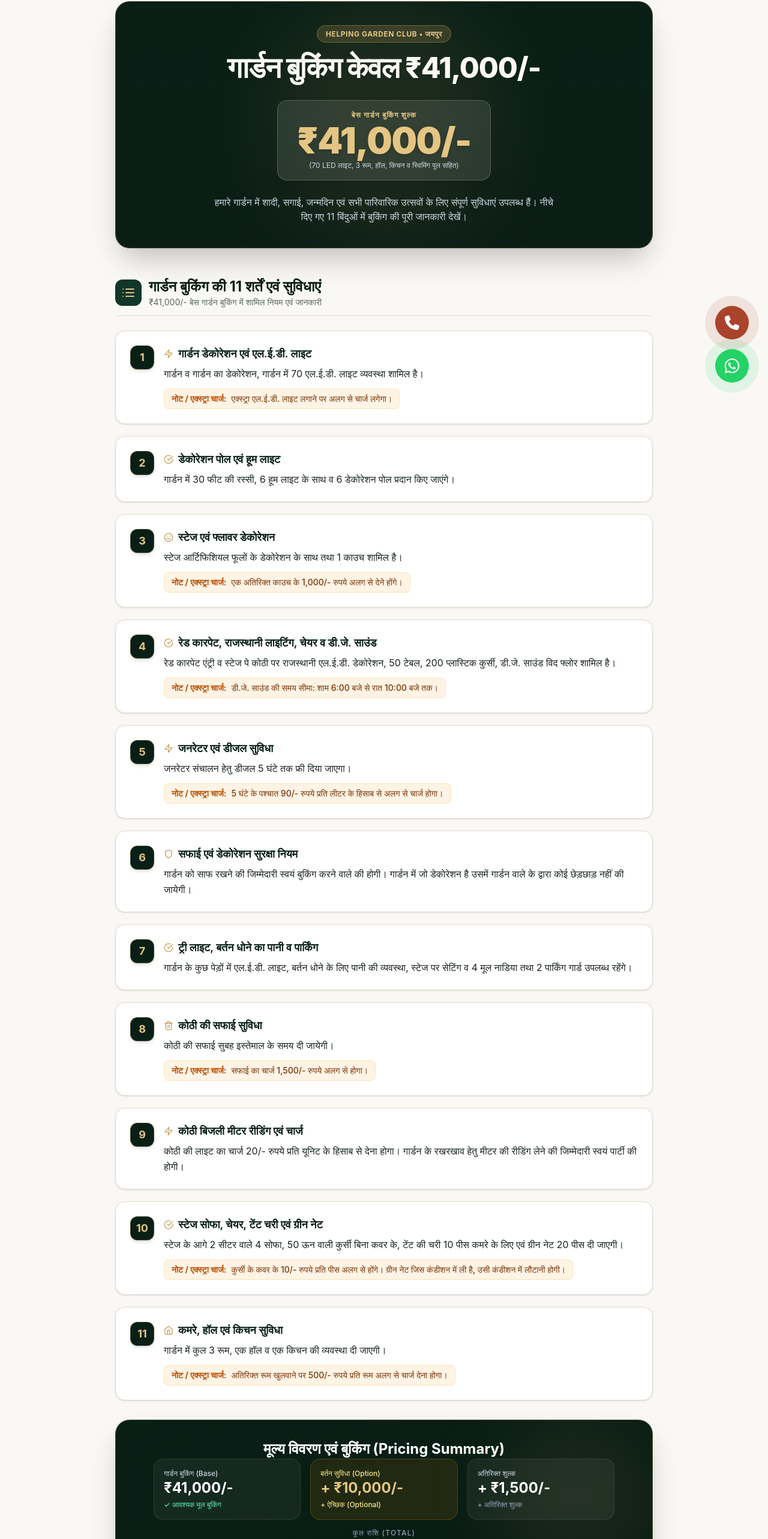
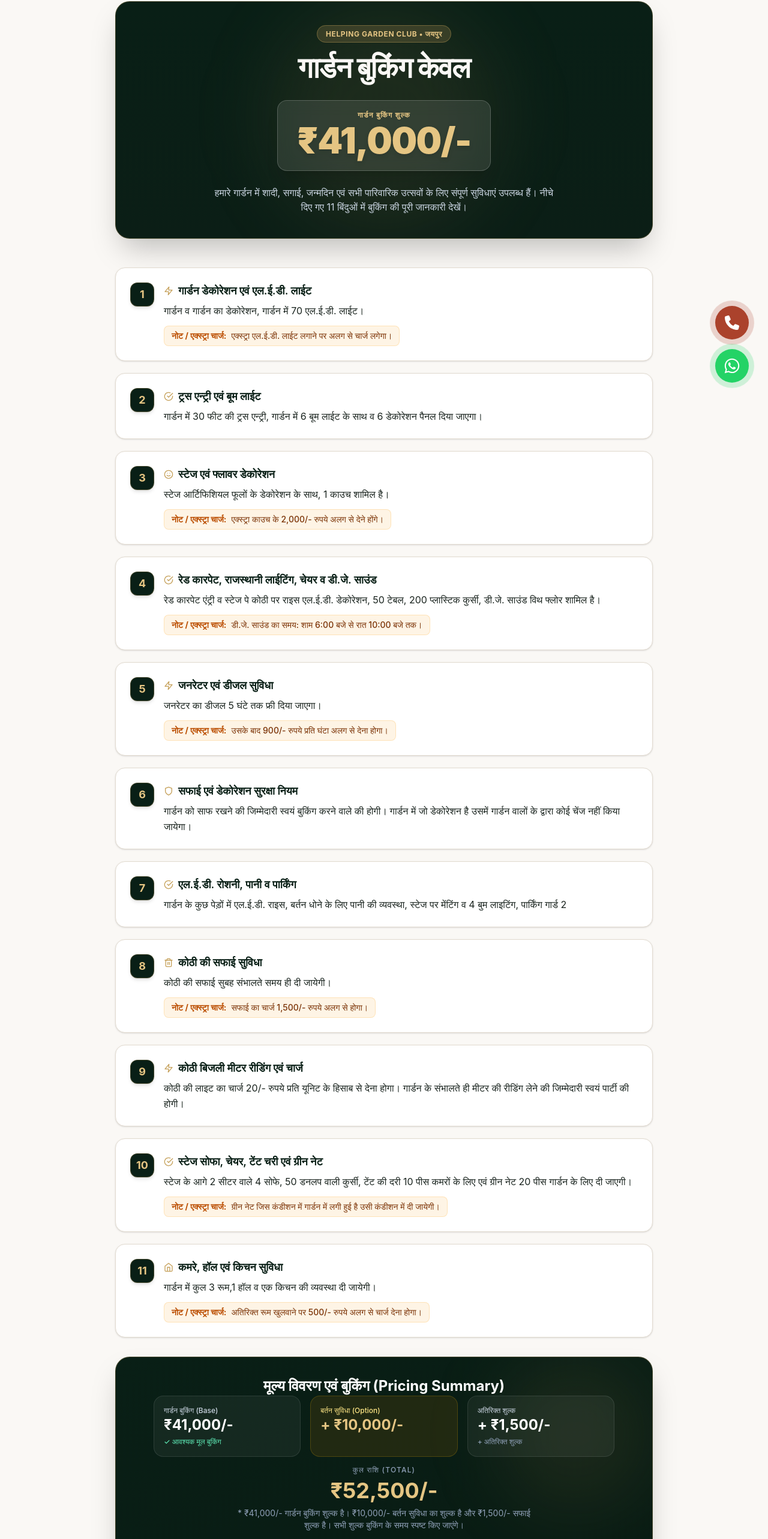
Before and after one commit to Himanshi8790-Sharma/Garden-Booking-Website, a Next.js app: page /booking-details in a window 1280 px wide. Shown: the part 130-2696 px from the top of the page at 60% size. Built offline with nearby package versions, Linux system fonts and the light colour scheme.

Commit message:
bugs fix

```diff
--- a/src/app/booking-details/page.tsx
+++ b/src/app/booking-details/page.tsx
@@ -1,8 +1,7 @@
 import { Metadata } from "next";
 import Link from "next/link";
-import { FiArrowLeft, FiPhone, FiCheckCircle } from "react-icons/fi";
+import { FiArrowLeft, FiPhone } from "react-icons/fi";
 import BookingTermsList from "../../components/booking/BookingTermsList";
-import AdditionalOptionCard from "../../components/booking/AdditionalOptionCard";
 
 export const metadata: Metadata = {
   title: "गार्डन बुकिंग केवल ₹41,000/- | Helping Garden Club",
@@ -37,20 +36,18 @@
 
             {/* Main Heading */}
             <h1 className="text-3xl sm:text-4xl md:text-5xl font-serif font-extrabold text-[var(--background)] mt-4 tracking-tight leading-tight">
-              गार्डन बुकिंग केवल ₹41,000/-
+              गार्डन बुकिंग केवल
             </h1>
 
             {/* Prominent Price Badge */}
             <div className="my-6 inline-flex flex-col items-center justify-center px-8 py-4 rounded-2xl bg-white/10 border border-white/20 backdrop-blur-md shadow-xl">
               <span className="text-xs uppercase tracking-widest text-[var(--accent-light)] font-semibold">
-                बेस गार्डन बुकिंग शुल्क
+                 गार्डन बुकिंग शुल्क
               </span>
               <div className="text-4xl sm:text-5xl md:text-6xl font-serif font-black text-[var(--accent-light)] drop-shadow-md tracking-tight my-1">
                 ₹41,000/-
               </div>
-              <span className="text-xs text-slate-300">
-                (70 LED लाइट, 3 रूम, हॉल, किचन व स्विमिंग पूल सहित)
-              </span>
+
             </div>
 
             <p className="text-sm sm:text-base text-slate-300 font-sans max-w-xl mx-auto">
@@ -62,43 +59,6 @@
         {/* 11 Numbered Booking Conditions Section */}
         <BookingTermsList />
 
-        {/* ₹10,000 Additional Option Section */}
-        {/* <AdditionalOptionCard /> */}
-
-        {/* Summary Price Comparison Box */}
-        {/* <div className="my-8 p-6 sm:p-8 rounded-3xl bg-card-custom border border-[var(--border)] shadow-xl text-center space-y-4">
-          <h3 className="text-xl sm:text-2xl font-serif font-bold text-[var(--primary-dark)]">
-            मूल्य विवरण एवं बुकिंग (Pricing Summary)
-          </h3>
-
-          <div className="max-w-md mx-auto grid grid-cols-1 sm:grid-cols-2 gap-4 text-left">
-            <div className="p-4 rounded-2xl bg-surface-secondary border border-[var(--border)]">
-              <span className="text-xs text-muted-custom font-medium block">गार्डन बुकिंग (Base)</span>
-              <span className="text-2xl font-serif font-bold text-[var(--primary-dark)]">₹41,000/-</span>
-              <span className="text-xs text-emerald-700 font-medium block mt-1">✓ आवश्यक मूल बुकिंग</span>
-            </div>
-
-            <div className="p-4 rounded-2xl bg-amber-500/10 border border-amber-500/20">
-              <span className="text-xs text-amber-900 font-medium block">बर्तन सुविधा (Option)</span>
-              <span className="text-2xl font-serif font-bold text-amber-900">+ ₹10,000/-</span>
-              <span className="text-xs text-amber-800 font-medium block mt-1">+ ऐच्छिक (Optional)</span>
-            </div>
-          </div>
-
-          <p className="text-xs sm:text-sm text-muted-custom max-w-lg mx-auto pt-2">
-            * ₹10,000/- एक अतिरिक्त विकल्प है, जो ₹41,000/- में शामिल नहीं है। अपनी इच्छानुसार बुकिंग के समय इसका चयन कर सकते हैं।
-          </p>
-
-          <div className="pt-4 flex flex-col sm:flex-row items-center justify-center gap-4">
-            <a
-              href="tel:+9193527 29250"
-              className="inline-flex items-center justify-center gap-3 w-full sm:w-auto px-8 py-4 rounded-full bg-[var(--primary)] hover:bg-[var(--primary-dark)] text-white font-bold text-base shadow-lg hover:shadow-xl transition-all duration-200"
-            >
-              <FiPhone className="w-5 h-5 text-[var(--accent)]" />
-              <span>बुकिंग के लिए कॉल करें (+91 93527 29250)</span>
-            </a>
-          </div>
-        </div> */}
         {/* Summary Price Comparison Box */}
         <div className="my-8 p-6 sm:p-8 rounded-3xl bg-gradient-to-br from-[var(--primary-dark)] to-[#091B13] border border-[var(--accent)]/30 shadow-2xl text-center space-y-4 text-white relative overflow-hidden">
 
@@ -138,9 +98,7 @@
                   + ₹10,000/-
                 </span>
 
-                <span className="text-xs text-amber-200 font-medium block mt-1">
-                  + ऐच्छिक (Optional)
-                </span>
+
               </div>
 
               {/* Additional Charges */}
@@ -173,7 +131,7 @@
 
             <p className="text-xs sm:text-sm text-slate-400 max-w-lg mx-auto pt-2">
               * ₹41,000/- गार्डन बुकिंग शुल्क है। ₹10,000/- बर्तन सुविधा का
-              वैकल्पिक शुल्क है और ₹1,500/- अतिरिक्त शुल्क है। सभी शुल्क
+               शुल्क है और ₹1,500/- सफाई शुल्क है। सभी शुल्क
               बुकिंग के समय स्पष्ट किए जाएंगे।
             </p>
 
--- a/src/app/page.tsx
+++ b/src/app/page.tsx
@@ -40,8 +40,9 @@
             <HeroSection />
             <OccasionBannerSlider />
             <GardenPhotos />
+
+            <GardenBookingCard />
             <GardenAvailability />
-            <GardenBookingCard />
 
             {/* Old sections disabled per client requirement
             <AboutSection />
--- a/src/components/booking/BookingTermsList.tsx
+++ b/src/components/booking/BookingTermsList.tsx
@@ -24,82 +24,81 @@
 const bookingConditions: BookingCondition[] = [
   {
     id: 1,
-    title: "गार्डन डेकोरेशन एवं एल.ई.डी. लाइट",
-    detail: "गार्डन व गार्डन का डेकोरेशन, गार्डन में 70 एल.ई.डी. लाइट व्यवस्था शामिल है।",
-    extraCharge: "एक्स्ट्रा एल.ई.डी. लाइट लगाने पर अलग से चार्ज लगेगा।",
+    title: "गार्डन डेकोरेशन एवं एल.ई.डी. लाईट",
+    detail: "गार्डन व गार्डन का डेकोरेशन, गार्डन में 70 एल.ई.डी. लाईट।",
+    extraCharge: "एक्स्ट्रा एल.ई.डी. लाईट लगाने पर अलग से चार्ज लगेगा।",
     icon: FiZap,
   },
   {
     id: 2,
-    title: "डेकोरेशन पोल एवं हूम लाइट",
-    detail: "गार्डन में 30 फीट की रस्सी, 6 हूम लाइट के साथ व 6 डेकोरेशन पोल प्रदान किए जाएंगे।",
+    title: "ट्रस एन्ट्री एवं बूम लाईट",
+    detail: "गार्डन में 30 फीट की ट्रस एन्ट्री, गार्डन में 6 बूम लाईट के साथ व 6 डेकोरेशन पैनल दिया जाएगा।",
     icon: FiCheckCircle,
   },
   {
     id: 3,
     title: "स्टेज एवं फ्लावर डेकोरेशन",
-    detail: "स्टेज आर्टिफिशियल फूलों के डेकोरेशन के साथ तथा 1 काउच शामिल है।",
-    extraCharge: "एक अतिरिक्त काउच के 1,000/- रुपये अलग से देने होंगे।",
+    detail: "स्टेज आर्टिफिशियल फूलों के डेकोरेशन के साथ, 1 काउच शामिल है।",
+    extraCharge: "एक्स्ट्रा काउच के 2,000/- रुपये अलग से देने होंगे।",
     icon: FiSmile,
   },
   {
     id: 4,
-    title: "रेड कारपेट, राजस्थानी लाइटिंग, चेयर व डी.जे. साउंड",
+    title: "रेड कारपेट, राजस्थानी लाईटिंग, चेयर व डी.जे. साउंड",
     detail:
-      "रेड कारपेट एंट्री व स्टेज पे कोठी पर राजस्थानी एल.ई.डी. डेकोरेशन, 50 टेबल, 200 प्लास्टिक कुर्सी, डी.जे. साउंड विद फ्लोर शामिल है।",
-    extraCharge: "डी.जे. साउंड की समय सीमा: शाम 6:00 बजे से रात 10:00 बजे तक।",
+      "रेड कारपेट एंट्री व स्टेज पे कोठी पर राइस एल.ई.डी. डेकोरेशन, 50 टेबल, 200 प्लास्टिक कुर्सी, डी.जे. साउंड विथ फ्लोर शामिल है।",
+    extraCharge: "डी.जे. साउंड का समय: शाम 6:00 बजे से रात 10:00 बजे तक।",
     icon: FiCheckCircle,
   },
   {
     id: 5,
     title: "जनरेटर एवं डीजल सुविधा",
-    detail: "जनरेटर संचालन हेतु डीजल 5 घंटे तक फ्री दिया जाएगा।",
-    extraCharge: "5 घंटे के पश्चात 90/- रुपये प्रति लीटर के हिसाब से अलग से चार्ज होगा।",
+    detail: "जनरेटर का डीजल 5 घंटे तक फ्री दिया जाएगा।",
+    extraCharge: "उसके बाद 900/- रुपये प्रति घंटा अलग से देना होगा।",
     icon: FiZap,
   },
   {
     id: 6,
     title: "सफाई एवं डेकोरेशन सुरक्षा नियम",
     detail:
-      "गार्डन को साफ रखने की जिम्मेदारी स्वयं बुकिंग करने वाले की होगी। गार्डन में जो डेकोरेशन है उसमें गार्डन वाले के द्वारा कोई छेड़छाड़ नहीं की जायेगी।",
+      "गार्डन को साफ रखने की जिम्मेदारी स्वयं बुकिंग करने वाले की होगी। गार्डन में जो डेकोरेशन है उसमें गार्डन वालों के द्वारा कोई चेंज नहीं किया जायेगा।",
     icon: FiShield,
   },
   {
     id: 7,
-    title: "ट्री लाइट, बर्तन धोने का पानी व पार्किंग",
+    title: "एल.ई.डी. रोशनी, पानी व पार्किंग",
     detail:
-      "गार्डन के कुछ पेड़ों में एल.ई.डी. लाइट, बर्तन धोने के लिए पानी की व्यवस्था, स्टेज पर सेटिंग व 4 मूल नाडिया तथा 2 पार्किंग गार्ड उपलब्ध रहेंगे।",
+      "गार्डन के कुछ पेड़ों में एल.ई.डी. राइस, बर्तन धोने के लिए पानी की व्यवस्था, स्टेज पर मेंटिंग व 4 बुम लाइटिंग, पार्किंग गार्ड 2",
     icon: FiCheckCircle,
   },
   {
-    id: 8,
-    title: "कोठी की सफाई सुविधा",
-    detail: "कोठी की सफाई सुबह इस्तेमाल के समय दी जायेगी।",
-    extraCharge: "सफाई का चार्ज 1,500/- रुपये अलग से होगा।",
-    icon: FiTrash2,
-  },
+  id: 8,
+  title: "कोठी की सफाई सुविधा",
+  detail: "कोठी की सफाई सुबह संभालते  समय ही दी जायेगी।",
+  extraCharge: "सफाई का चार्ज 1,500/- रुपये अलग से होगा।",
+  icon: FiTrash2,
+},
   {
     id: 9,
     title: "कोठी बिजली मीटर रीडिंग एवं चार्ज",
     detail:
-      "कोठी की लाइट का चार्ज 20/- रुपये प्रति यूनिट के हिसाब से देना होगा। गार्डन के रखरखाव हेतु मीटर की रीडिंग लेने की जिम्मेदारी स्वयं पार्टी की होगी।",
+      "कोठी की लाइट का चार्ज 20/- रुपये प्रति यूनिट के हिसाब से देना होगा। गार्डन के संभालते ही मीटर की रीडिंग लेने की जिम्मेदारी स्वयं पार्टी की होगी।",
     icon: FiZap,
   },
   {
     id: 10,
     title: "स्टेज सोफा, चेयर, टेंट चरी एवं ग्रीन नेट",
     detail:
-      "स्टेज के आगे 2 सीटर वाले 4 सोफा, 50 ऊन वाली कुर्सी बिना कवर के, टेंट की चरी 10 पीस कमरे के लिए एवं ग्रीन नेट 20 पीस दी जाएगी।",
+      "स्टेज के आगे 2 सीटर वाले 4 सोफे, 50 डनलप वाली कुर्सी, टेंट की दरी 10 पीस कमरों के लिए एवं ग्रीन नेट 20 पीस गार्डन के लिए दी जाएगी।",
     extraCharge:
-      "कुर्सी के कवर के 10/- रुपये प्रति पीस अलग से होंगे। ग्रीन नेट जिस कंडीशन में ली है, उसी कंडीशन में लौटानी होगी।",
+      "ग्रीन नेट जिस कंडीशन में गार्डन में लगी हुई है उसी कंडीशन में दी जायेगी।",
     icon: FiCheckCircle,
   },
   {
     id: 11,
     title: "कमरे, हॉल एवं किचन सुविधा",
-    detail:
-      "गार्डन में कुल 3 रूम, एक हॉल व एक किचन की व्यवस्था दी जाएगी।",
-    extraCharge: "अतिरिक्त रूम खुलवाने पर 500/- रुपये प्रति रूम अलग से चार्ज देना होगा।",
+    detail: "गार्डन में कुल 3 रूम,1 हॉल व एक किचन की व्यवस्था दी जायेगी।",
+    extraCharge: "अतिरिक्त रूम खुलवाने पर 500/- रुपये अलग से चार्ज देना होगा।",
     icon: FiHome,
   },
 ];
@@ -107,19 +106,7 @@
 export default function BookingTermsList() {
   return (
     <div className="space-y-4 sm:space-y-6 my-8">
-      <div className="flex items-center gap-3 mb-6 pb-3 border-b border-[var(--border)]">
-        <div className="p-2.5 rounded-xl bg-[var(--primary)] text-[var(--accent-light)]">
-          <FiList className="w-6 h-6" />
-        </div>
-        <div>
-          <h2 className="text-xl sm:text-2xl font-serif font-bold text-[var(--primary-dark)]">
-            गार्डन बुकिंग की 11 शर्तें एवं सुविधाएं
-          </h2>
-          <p className="text-xs sm:text-sm text-muted-custom">
-            ₹41,000/- बेस गार्डन बुकिंग में शामिल नियम एवं जानकारी
-          </p>
-        </div>
-      </div>
+
 
       <div className="grid grid-cols-1 gap-4 sm:gap-5">
         {bookingConditions.map((item) => {
--- a/src/components/home/banner-slider/OccasionBannerSlide.tsx
+++ b/src/components/home/banner-slider/OccasionBannerSlide.tsx
@@ -34,7 +34,7 @@
             />
 
             {/* Bottom-Right Action Buttons */}
-            <SlideActions whatsappLink={slide.whatsappLink} />
+            {/* <SlideActions whatsappLink={slide.whatsappLink} /> */}
         </div>
     );
 }
--- a/src/components/home/hero/HeroSection.tsx
+++ b/src/components/home/hero/HeroSection.tsx
@@ -173,7 +173,7 @@
             ctaRef={ctaRef}
           />
 
-          <HeroSocials socialIconsRef={socialIconsRef} />
+          {/* <HeroSocials socialIconsRef={socialIconsRef} /> */}
         </div>
       </div>
     </section>
--- a/src/components/shared/Header.tsx
+++ b/src/components/shared/Header.tsx
@@ -93,7 +93,7 @@
     return (
         <>
             {/* Sticky Logo */}
-            <div className="absolute sm:fixed top-[12px] left-[20px] sm:top-[38px] sm:left-[50px] lg:top-[30px] lg:left-[50px] z-50">
+            {/* <div className="absolute sm:fixed top-[12px] left-[20px] sm:top-[38px] sm:left-[50px] lg:top-[30px] lg:left-[50px] z-50">
 
                 <Link href="/" aria-label="Helping Garden Club" className="block transition-transform duration-300 hover:scale-105 active:scale-95">
                     <div className="relative h-14 w-14 sm:h-16 sm:w-16 lg:h-20 lg:w-20">
@@ -109,7 +109,7 @@
 
                     </div>
                 </Link>
-            </div>
+            </div> */}
 
             {/* Hamburger Menu Container */}
             {/* <div className="fixed right-[20px] top-[20px] sm:right-[50px] sm:top-[50px] z-50">
--- a/src/constants/links.ts
+++ b/src/constants/links.ts
@@ -16,7 +16,7 @@
 export const TWITTER_LINK = "https://twitter.com";
 
 export const ADDRESS_TEXT =
-  "Baig Shab Ki Kothi, Sai Nagar, Naki Thadi, Ramgarh Road, Jaipur, Rajasthan 302004";
+  "Baig Shab Ki Kothi, Sayyed Nagar, Nai ki Thadi, Ramgarh Road, Jaipur, Rajasthan 303109";
 export const MAP_IFRAME_URL = "https://www.google.com/maps/embed?pb=!1m17!1m12!1m3!1d4292.378097946355!2d75.8954880754412!3d26.962308376617617!2m3!1f0!2f0!3f0!3m2!1i1024!2i768!4f13.1!3m2!1m1!2zMjbCsDU3JzQ0LjMiTiA3NcKwNTMnNTMuMCJF!5e1!3m2!1sen!2sin!4v1788279194956!5m2!1sen!2sin";
 
 export const MAP_DIRECTIONS_LINK = "https://maps.app.goo.gl/kbnrHvL6MFiXKcSu5";
```
Also changed, not shown: src/app/additional-package/page.tsx (+33 -33 lines), src/app/gallery/garden/page.tsx (+4 -4 lines), src/components/home/GardenBookingCard.tsx (+35 -38 lines), src/components/shared/Footer.tsx (+119 -21 lines).
